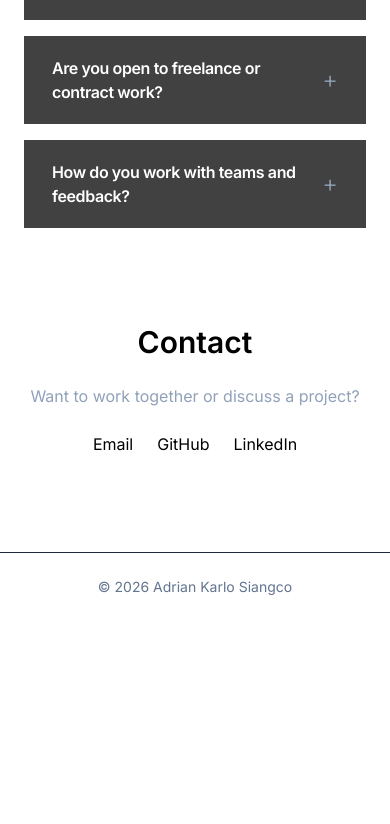
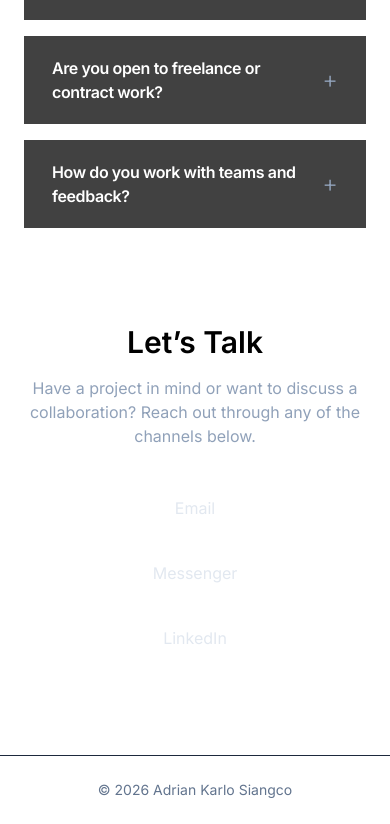
Before and after one commit to mit-adrian/portfolio, a Next.js app: page / in a window 390 px wide. Shown: the part 6015-6839 px from the top of the page. Before the commit the page ends 6636 px from the top, so only its background shows below. Built offline with nearby package versions, Linux system fonts and the light colour scheme.

Commit message:
Refine contact links: text-only hover behavior with mobile-friendly layout

```diff
--- a/components/Contact.tsx
+++ b/components/Contact.tsx
@@ -1,31 +1,64 @@
 export default function Contact() {
   return (
     <section id="contact" className="pb-24 text-center">
-      <h2 className="text-3xl font-semibold mb-6">Contact</h2>
+      <h2 className="text-3xl font-semibold mb-4">Let’s Talk</h2>
 
-      <p className="text-slate-400 mb-6">
-        Want to work together or discuss a project?
+      <p className="text-slate-400 mb-10 max-w-xl mx-auto">
+        Have a project in mind or want to discuss a collaboration? Reach out
+        through any of the channels below.
       </p>
 
-      <div className="flex justify-center gap-6">
-        <a href="mailto:your@email.com" className="hover:text-sky-400">
-          Email
-        </a>
-        <a
-          href="https://github.com/yourusername"
-          target="_blank"
-          className="hover:text-sky-400"
-        >
-          GitHub
-        </a>
-        <a
-          href="https://linkedin.com/in/yourprofile"
-          target="_blank"
-          className="hover:text-sky-400"
-        >
+      {/* Desktop: horizontal | Mobile/Tablet: vertical */}
+      <div
+        className="
+          flex flex-col items-center gap-6
+          md:flex-row md:justify-center md:gap-10
+          text-base md:text-lg
+        "
+      >
+        <ContactLink href="mailto:your@email.com">Email</ContactLink>
+
+        <ContactLink href="https://m.me/YOUR_PAGE_USERNAME" external>
+          Messenger
+        </ContactLink>
+
+        <ContactLink href="https://www.linkedin.com/in/YOUR_USERNAME/" external>
           LinkedIn
-        </a>
+        </ContactLink>
       </div>
     </section>
   );
 }
+
+function ContactLink({
+  href,
+  children,
+  external = false,
+}: {
+  href: string;
+  children: React.ReactNode;
+  external?: boolean;
+}) {
+  return (
+    <a
+      href={href}
+      target={external ? "_blank" : undefined}
+      rel={external ? "noopener noreferrer" : undefined}
+      className="
+        text-slate-200
+        transition-colors duration-200
+        hover:text-red-500
+
+        /* Touch devices */
+        py-2
+        md:py-0
+
+        /* Subtle divider on mobile only */
+        border-b border-white/10
+        md:border-none
+      "
+    >
+      {children}
+    </a>
+  );
+}
```
